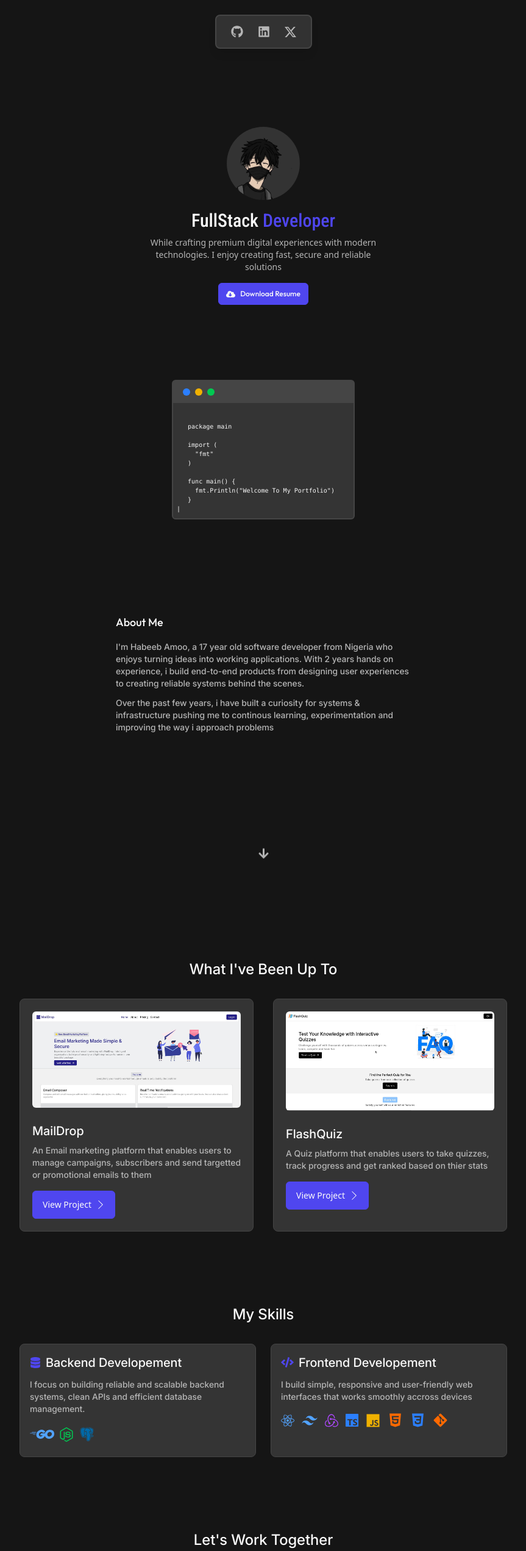
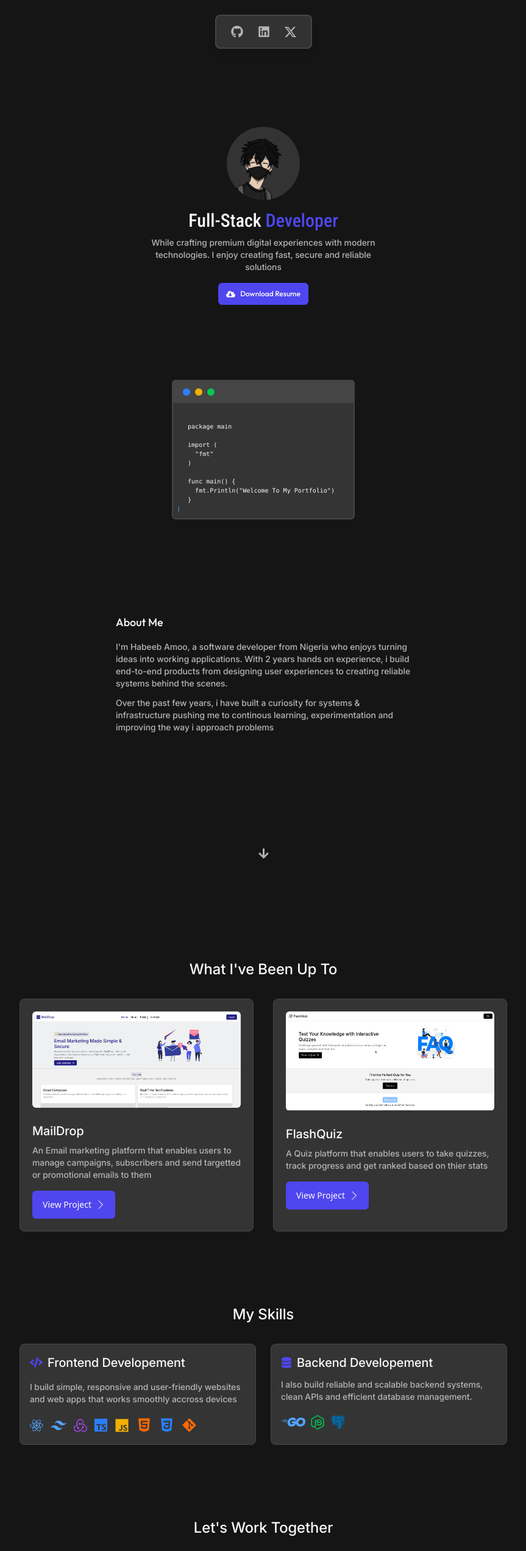
Before and after one commit to Habeebamoo/Portfolio, a React (Vite) app: page / in a window 1280 px wide. Shown: the top 2544 px of the page at 61% size, without its empty margins (208-1071 px from the left). Built offline with nearby package versions, Linux system fonts and the light colour scheme.

Commit message:
updated codebox, skills section, about me & added challenges section

```diff
--- a/src/components/CodeBox.tsx
+++ b/src/components/CodeBox.tsx
@@ -34,7 +34,7 @@ const CodeBox = () => {
           <div className="h-3 w-3 rounded-full bg-green-500"></div>
         </div>
         <pre className="text-[10px] text-accent">
-          <code>{text}|</code>
+          <code>{text}<span className="text-blue-400">|</span></code>
         </pre>
       </div>
     </section>
--- a/src/components/Main.tsx
+++ b/src/components/Main.tsx
@@ -73,8 +73,6 @@ const Main = () => {
     window.location.href = "/projects/flashquiz"
   }
 
-  const myAge = (new Date().getFullYear()) - 2008
-
   return (
     <main className="bg-primary p-2">
       {loading && <Loading />}
@@ -83,9 +81,9 @@ const Main = () => {
         <img src={anime} className="h-full w-full object-cover" />
       </div>
       <div className="mt-4" data-aos="zoom-in">
-        <h1 className="text-accent font-roboto text-3xl text-center">FullStack <span className="text-secondary">Developer</span></h1>
+        <h1 className="text-accent font-roboto text-3xl text-center">Full-Stack <span className="text-secondary">Developer</span></h1>
       </div>
-      <p className="text-muted text-sm mt-2 text-center sm:w-[400px] mx-auto px-2" data-aos="zoom-in">While crafting premium digital experiences with modern technologies. I enjoy creating fast, secure and reliable solutions</p>
+      <p className="text-muted text-sm mt-2 text-center sm:w-[400px] w-[90%] font-inter mx-auto px-2" data-aos="zoom-in">While crafting premium digital experiences with modern technologies. I enjoy creating fast, secure and reliable solutions</p>
       <div className="mt-4 flex-center " data-aos="zoom-in">
         <button onClick={toResume} className="btn-secondary flex-center gap-2 text-[12px] font-outfit">
           <FaCloudDownloadAlt size={15} />
@@ -98,7 +96,7 @@ const Main = () => {
       <div className="mt-30">
         <div className="py-8 px-2 rounded-md w-[90%] md:w-[500px] mx-auto" data-aos="slide-up">
           <h1 className="text-accent font-outfit text-lg">About Me</h1>
-          <p className="text-sm text-muted font-inter mt-4">I'm Habeeb Amoo, a {myAge} year old software developer from Nigeria who enjoys turning ideas into working applications. With 2 years hands on experience, i build end-to-end products from designing user experiences to creating reliable systems behind the scenes.</p>
+          <p className="text-sm text-muted font-inter mt-4">I'm Habeeb Amoo, a software developer from Nigeria who enjoys turning ideas into working applications. With 2 years hands on experience, i build end-to-end products from designing user experiences to creating reliable systems behind the scenes.</p>
           <p className="text-sm text-muted font-inter mt-3">Over the past few years, i have built a curiosity for systems & infrastructure pushing me to continous learning, experimentation and improving the way i approach problems</p>
         </div>
       </div>
@@ -143,25 +141,11 @@ const Main = () => {
         <div className="bg-box border-1 border-border p-4 rounded-lg" data-aos="fade-up">
           <div className="flex-start gap-2">
             <div className="text-secondary">
-              <FaDatabase size={18} />
-            </div>
-            <h1 className="font-inter text-xl text-accent">Backend Developement</h1>
-          </div>
-          <p className="text-muted font-inter text-sm py-3">I focus on building reliable and scalable backend systems, clean APIs and efficient database management.</p>
-          <div className="flex-start gap-2">
-            <div className="text-blue-400"><FaGolang size={40} /></div>
-            <div className="text-green-500"><FaNodeJs size={24} /></div>
-            <div className="text-sky-700"><BiLogoPostgresql size={27} /></div>
-          </div>
-        </div>
-        <div className="bg-box border-1 border-border p-4 rounded-lg" data-aos="fade-up">
-          <div className="flex-start gap-2">
-            <div className="text-secondary">
               <FaCode size={21} />
             </div>
             <h1 className="font-inter text-xl text-accent">Frontend Developement</h1>
           </div>
-          <p className="text-muted font-inter text-sm py-3">I build simple, responsive and user-friendly web interfaces that works smoothly accross devices</p>
+          <p className="text-muted font-inter text-sm py-4">I build simple, responsive and user-friendly websites and web apps that works smoothly accross devices</p>
           <div className="flex-start gap-3 mt-1">
             <div className="text-blue-400"><FaReact size={22} /></div>
             <div className="text-blue-400"><RiTailwindCssFill size={26} /></div>
@@ -171,6 +155,20 @@ const Main = () => {
             <div className="text-orange-500"><FaHtml5 size={25} /></div>
             <div className="text-blue-500"><IoLogoCss3 size={25} /></div>
             <div className="text-orange-500"><FaGitAlt size={25} /></div>
+          </div>
+        </div>
+        <div className="bg-box border-1 border-border p-4 rounded-lg" data-aos="fade-up">
+          <div className="flex-start gap-2">
+            <div className="text-secondary">
+              <FaDatabase size={18} />
+            </div>
+            <h1 className="font-inter text-xl text-accent">Backend Developement</h1>
+          </div>
+          <p className="text-muted font-inter text-sm py-3">I also build reliable and scalable backend systems, clean APIs and efficient database management.</p>
+          <div className="flex-start gap-2">
+            <div className="text-blue-400"><FaGolang size={40} /></div>
+            <div className="text-green-500"><FaNodeJs size={24} /></div>
+            <div className="text-sky-700"><BiLogoPostgresql size={27} /></div>
           </div>
         </div>
       </div>
--- a/src/pages/projects/MailDrop.tsx
+++ b/src/pages/projects/MailDrop.tsx
@@ -6,6 +6,8 @@ import img3 from "../../assets/maildrop-img3.png"
 import img4 from "../../assets/maildrop-img4.png"
 import { useNavigate } from "react-router"
 import { FaExternalLinkAlt } from "react-icons/fa"
+import { PiNumberOneBold } from "react-icons/pi"
+import { FaGear } from "react-icons/fa6"
 
 const MailDrop = () => {
   const navigate = useNavigate()
@@ -65,6 +67,19 @@ const MailDrop = () => {
         </div>
       </div>
 
+      <div className="bg-box border-1 border-border p-6 rounded-md w-[95%] md:w-[400px] mx-auto mt-10">
+        <h1 className="text-accent font-inter">Challenges</h1>
+        <div className="mt-4">
+          <PiNumberOneBold color="#1995e7ff" size={20} />
+          <p className="text-muted text-sm font-inter mt-2">Sending bulk promotional emails to subscribers without delaying API response and user experience (UX)</p>
+        </div>
+        <div className="text-blue-400 flex-start mt-4 gap-1">
+          <FaGear />
+          <p className="font-roboto">Solution</p>
+        </div>
+        <p className="text-muted text-sm font-inter mt-2">Utilized Concurrency (Goroutines & Worker Pools) to implement a fan-out fan-in pattern to acheive parallel email processing</p>
+      </div>
+
       <div className=" mt-10 mb-30 flex-center flex-col">
         <div className="bg-box p-3 border-1 border-border rounded-lg w-[95%] md:w-[400px]">
           <img src={img1} className="rounded-md" />
```
